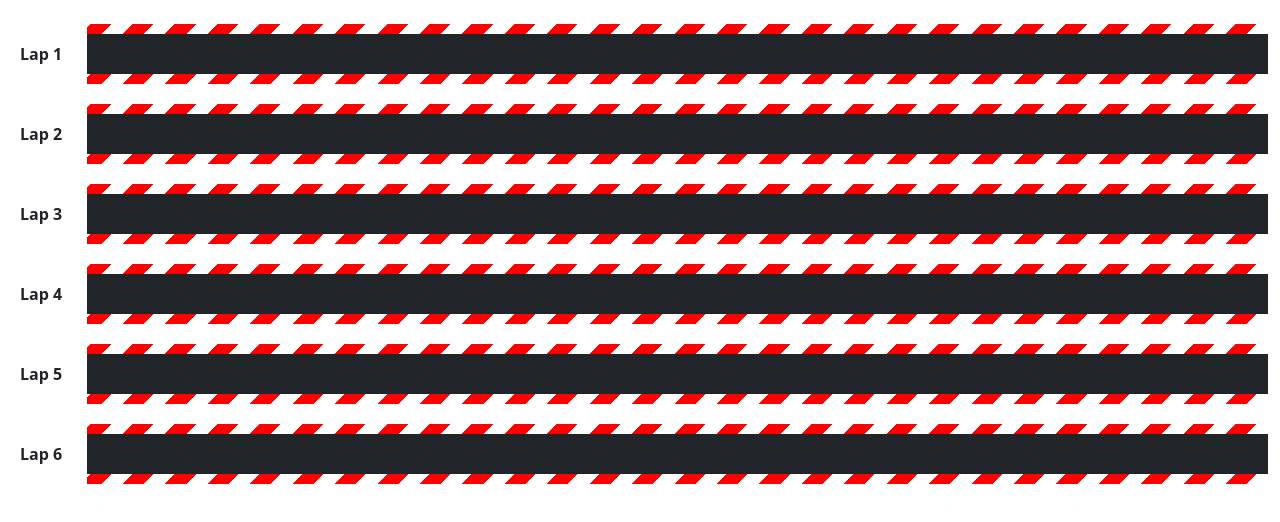
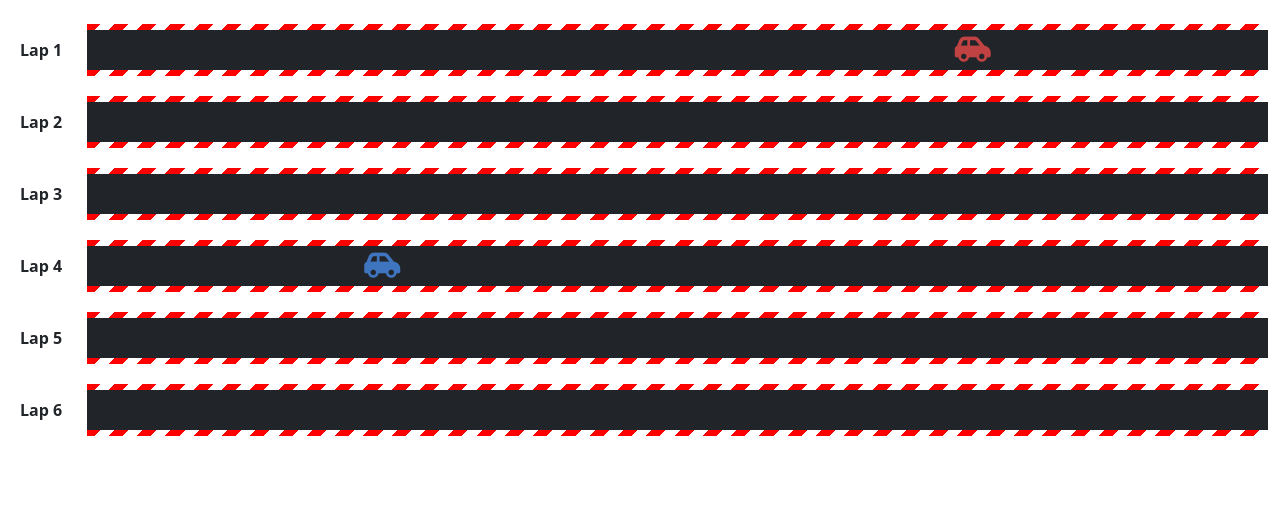
Before and after one commit to Fronchak-Projects/Racing-Simulator, a React (Vite) app: page / in a window 1280 px wide. Shown: the top 522 px of the page. Built offline with nearby package versions, Linux system fonts and the light colour scheme.

Commit message:
Style car color based on state

```diff
--- a/index.html
+++ b/index.html
@@ -5,6 +5,7 @@
     <link rel="icon" type="image/svg+xml" href="/vite.svg" />
     <meta name="viewport" content="width=device-width, initial-scale=1.0" />
     <link href="https://cdn.jsdelivr.net/npm/bootstrap@5.3.0/dist/css/bootstrap.min.css" rel="stylesheet" integrity="sha384-9ndCyUaIbzAi2FUVXJi0CjmCapSmO7SnpJef0486qhLnuZ2cdeRhO02iuK6FUUVM" crossorigin="anonymous">
+    <script src="https://kit.fontawesome.com/87424f677c.js" crossorigin="anonymous" defer></script>
     <title>Vite + React + TS</title>
   </head>
   <body>
--- a/src/components/App/index.tsx
+++ b/src/components/App/index.tsx
@@ -1,10 +1,10 @@
-import Speedway from "../Speedway";
+import Racing from "../Racing";
 
 const App =() => {
 
   return (
     <div className="container-fluid py-4">
-      <Speedway lapSize={10} numberOfLaps={6} />
+      <Racing lapSize={10} numberOfLaps={6} />
     </div>
   );
 }
--- a/src/components/Lap/index.tsx
+++ b/src/components/Lap/index.tsx
@@ -1,11 +1,13 @@
+import CompetitorType from '../../types/CompetitorType';
 import './style.css';
 
 type Props = {
     lapNumber: number;
     size: number;
+    competitors: Array<CompetitorType>
 }
 
-const Lap = ({ lapNumber, size }: Props) => {
+const Lap = ({ lapNumber, size, competitors }: Props) => {
 
     return (
         <>
@@ -15,7 +17,24 @@ const Lap = ({ lapNumber, size }: Props) => {
             </tr>
             <tr>
                 <th scope="row" className="lap-label border-none">Lap { lapNumber }</th>
-            { new Array(size).fill(1).map((_, index) => <td className="table-dark" key={index}/> ) }
+                { new Array(size).fill(1).map((_, index) => {
+                    const length = (size * (lapNumber - 1)) + 1 + index;
+                    const competitor = competitors.find((competitor) => competitor.actualPosition == length);
+                    return (
+                        <td
+                            className="table-dark text-center p-0"
+                            key={index}
+                        >
+                            { competitor && <i
+                                className="fa-solid fa-car-side"
+                                style={{
+                                    color: competitor.driver.color
+                                }}
+                            ></i>
+                            }
+                        </td>
+                    )
+                } ) }
             </tr>
             <tr className="tr-zebra">
                 <td></td>
--- a/src/components/Lap/style.css
+++ b/src/components/Lap/style.css
@@ -3,7 +3,7 @@
 }
 
 #speedway-table .tr-zebra {
-    height: 10px;
+    height: 6px;
 }
 
 #speedway-table .tr-zebra td {
@@ -14,8 +14,13 @@
     background-image: repeating-linear-gradient(
         -45deg,
         transparent,
-        transparent 15px,
-        red 15px,
-        red 30px
+        transparent 10px,
+        red 10px,
+        red 20px
     );
 }
+
+td i {
+    font-size: 1.8em;
+
+}
--- /dev/null
+++ b/src/components/Racing/index.tsx
@@ -0,0 +1,52 @@
+import { useState } from 'react';
+import DriverType from "../../types/DriverType";
+import CompetitorType from '../../types/CompetitorType';
+import Speedway from '../Speedway';
+
+type Props = {
+    numberOfLaps: number;
+    lapSize: number;
+}
+
+const driver1: DriverType = {
+    id: 1,
+    color: "#C14242",
+    name: "Driver 1"
+}
+
+const driver2: DriverType = {
+    id: 2,
+    color: "#3F74BF",
+    name: "Driver 2"
+}
+
+const Racing = ({ numberOfLaps, lapSize }: Props) => {
+
+    const [competitors, setCompetitors] = useState<Array<CompetitorType>>([
+        {
+            driver: driver1,
+            actualPosition: 8,
+            lastPosition: 0,
+            status: 'RUNNING',
+            racingPosition: undefined
+        },
+        {
+            driver: driver2,
+            actualPosition: 32,
+            lastPosition: 0,
+            status: 'RUNNING',
+            racingPosition: undefined
+        }
+    ]);
+
+    return (
+        <Speedway
+            lapSize={lapSize}
+            numberOfLaps={numberOfLaps}
+            competitors={competitors}
+        />
+    )
+
+}
+
+export default Racing;
--- a/src/components/Speedway/index.tsx
+++ b/src/components/Speedway/index.tsx
@@ -1,21 +1,23 @@
 import React from 'react';
 import Lap from '../Lap';
 import './style.css';
+import CompetitorType from '../../types/CompetitorType';
 
 type Props = {
     numberOfLaps: number;
     lapSize: number;
+    competitors: Array<CompetitorType>
 }
 
-const Speedway = ({ lapSize, numberOfLaps }: Props) => {
+const Speedway = ({ lapSize, numberOfLaps, competitors }: Props) => {
 
     return (
         <div className="table-responsive">
-            <table className="table table-borderless" id="speedway-table">
+            <table className="table table-borderless align-middle" id="speedway-table">
                 <tbody>
                     { new Array(numberOfLaps).fill(1).map((_, index) => (
                         <React.Fragment key={index}>
-                            <Lap size={lapSize} lapNumber={index + 1} />
+                            <Lap size={lapSize} lapNumber={index + 1} competitors={competitors} />
 
                             <tr className="row-space"></tr>
                         </React.Fragment>
--- /dev/null
+++ b/src/types/CompetitorStatus.ts
@@ -0,0 +1,3 @@
+type CompetitorStatus = "RUNNING" | "FINISHED";
+
+export default CompetitorStatus;
--- /dev/null
+++ b/src/types/CompetitorType.ts
@@ -0,0 +1,12 @@
+import CompetitorStatus from "./CompetitorStatus";
+import DriverType from "./DriverType"
+
+type CompetitorType = {
+    driver: DriverType;
+    lastPosition: number;
+    actualPosition: number;
+    racingPosition: number | undefined;
+    status: CompetitorStatus;
+}
+
+export default CompetitorType;
--- /dev/null
+++ b/src/types/DriverType.ts
@@ -0,0 +1,7 @@
+type DriverType = {
+    id: number;
+    color: string;
+    name: string;
+}
+
+export default DriverType;
--- /dev/null
+++ b/src/types/RacingStatus.ts
@@ -0,0 +1,3 @@
+type RacingStatus = "START" | "RUNNING" | "FINISHED";
+
+export default RacingStatus;
--- /dev/null
+++ b/src/utils/MathUtils.ts
@@ -0,0 +1,4 @@
+export const random = (min: number, max: number) => {
+    const fator = (max - min) + 1;
+    return Math.floor(Math.random() * fator) + min;
+}
```
Lines whose indentation alone changed are shown as unchanged.
